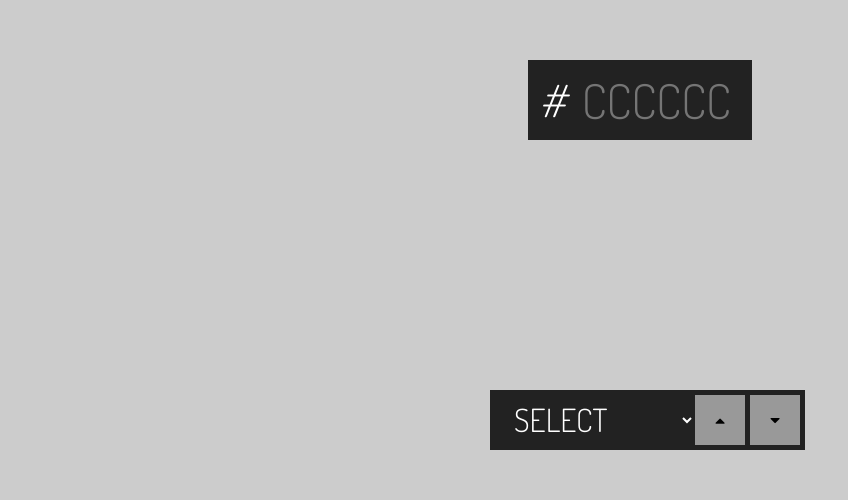
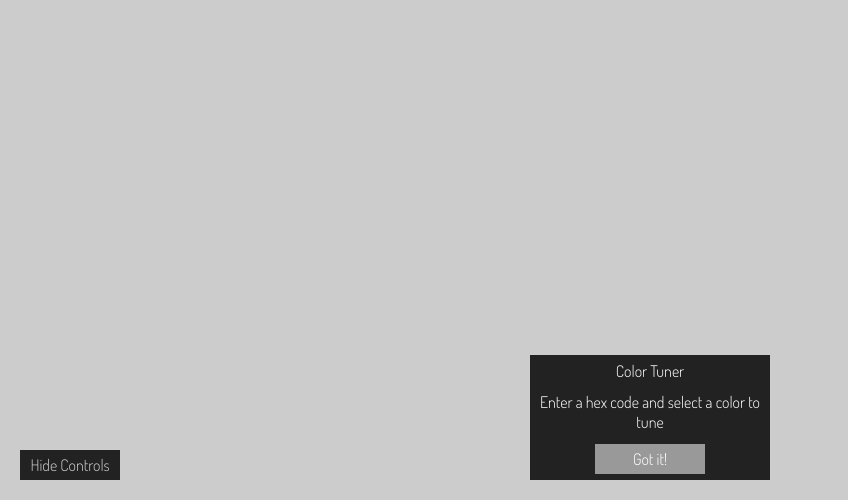
Before and after one commit to thesamtang/color-shift, a plain HTML site: page index.html in a window 1280 px wide. Shown: the part 300-800 px from the top of the page, without its empty margins (0-848 px from the left). Drawn offline with nearby package versions, Linux system fonts and the light colour scheme.

Commit message:
change UI, add greeting, add controls toggle

```diff
--- a/css/style.css
+++ b/css/style.css
@@ -1,6 +1,10 @@
 html, input, select, #hash {
     font-family: 'Dosis', sans-serif;
     font-weight: 300;
+}
+
+body {
+    background-color: #ccc;
 }
 
 #stage {
@@ -10,16 +14,52 @@ html, input, select, #hash {
     left: 0;
     position: fixed;
     display: flex;
-    flex-direction: row;
+    flex-direction: column;
     justify-content: center;
     align-items: center;
 
 }
 
+#greeting {
+    color: #fff;
+    display: flex;
+    flex-direction: column;
+    align-content: space-between;
+    z-index: 11;
+}
+
+#greeting span {
+    display: inline-block;
+    margin: auto;
+    text-align: center;
+}
+
+#controls, #greeting {
+    width: 220px;
+    height: 125px;
+    padding: 0px 10px 0px 10px;
+    background-color: #222;
+    position: fixed;
+    margin-left: -110px;
+    left: 50%;
+    bottom: 20px;
+
+    -webkit-transition: 0.3s ease-out;
+	-moz-transition:    0.3s ease-out;
+	-o-transition:      0.3s ease-out;
+	-ms-transition:     0.3s ease-out;
+    transition:         0.3s ease-out;
+}
+
+#controls {
+    z-index: 10;
+}
+
 #color-form {
     background-color: #222;
-    padding-left: 10px;
     color: #fff;
+    margin-left: auto;
+    margin-right: auto;
 }
 
 input[type=text],
@@ -43,26 +83,16 @@ input[type=text]:active
     margin-right: 3px;
 }
 
-#controls {
-    width: 305px;
-    height: 50px;
-    margin-left: -150px;
-    left: 50%;
-    position: fixed;
-    z-index: 10;
-    bottom: 50px;
-    border: 5px solid #222;
-    background-color: #000;
+#modifiers {
+    background-color: #222;
 }
 
 #color-chooser {
-    width: 200px;
-    height: 50px;
-    //display: inline;
+    width: 150px;
+    height: 30px;
     background-color: #222;
     float: left;
-    padding-left: 15px;
-    font-size: 2em;
+    font-size: 1.2em;
     color: #fff;
     border: none;
 }
@@ -72,14 +102,13 @@ input[type=text]:active
 }
 
 .btn {
-    width: 50px;
-    height: 50px;
+    width: 30px;
+    height: 30px;
     text-align: center;
-    line-height: 50px;
+    line-height: 30px;
     background-color: #999999;
     margin: auto;
-    display: inline;
-    float: right;
+    display: inline-block;
 
     -webkit-touch-callout: none;
     -webkit-user-select: none;
@@ -97,22 +126,39 @@ input[type=text]:active
     cursor: pointer;
 }
 
-.hover-red {
-    background-color: #000;
+#greeting-btn {
+    width: 50%;
 }
 
 #error {
-    width: 300px;
+    width: 220px;
     height: 50px;
     padding 10px;
     background-color: #222;
     color: #f00;
-    font-size: 20px;
+    font-size: 1em;
     text-align: center;
     line-height: 50px;
     position: fixed;
-    top: 50px;
+    top: 20px;
     left: 50%;
     z-index: 10;
-    margin-left: -150px;
+    margin-left: -110px;
 }
+
+#toggle-controls {
+    width: 100px;
+    height: 30px;
+    background-color: #222;
+    color: #ccc;
+    line-height: 30px;
+    text-align: center;
+    position: fixed;
+    bottom: 20px;
+    left: 20px;
+}
+
+#toggle-controls:hover {
+    cursor: pointer;
+    color: #fff;
+}
--- a/index.html
+++ b/index.html
@@ -10,21 +10,31 @@
 </head>
 
 <body ng-app="ColorTuner" ng-controller="StageController">
-    <div id="stage" ng-style="{'background-color': stage.currentColor}">
+    <div id="stage" ng-style="{'background-color': stage.currentColor}"></div>
+
+    <div id="greeting">
+        <span>Color Tuner</span>
+        <span>Enter a hex code and select a color to tune</span>
+        <div class="btn" id="greeting-btn" ng-click="greeting.confirm()">Got it!</div>
+    </div>
+
+    <div id="controls">
         <form id="color-form" ng-submit="hexSubmit()">
             <span id="hash"><em>&num;</em></span>
             <input id="hex" type="text" placeholder="CCCCCC" autofocus="autofocus" maxlength="6" ng-model="stage.hexInput">
         </form>
 
+        <div id="modifiers" ng-hide="greeting.show">
+            <select id="color-chooser" ng-model="controls.modifier" ng-options="option.text for option in controls.modifiers"></select>
+            <div class="btn" id="down" ng-style="{'background-color': controls.modifier.btnColor}" ng-click="controls.tune('decrease')"><i class="fa fa-caret-down"></i>
+            </div>
+            <div class="btn" id="up" ng-style="{'background-color': controls.modifier.btnColor}" ng-click="controls.tune('increase')"><i class="fa fa-caret-up"></i>
+            </div>
+        </div>
+
     </div>
 
-    <div id="controls">
-        <select id="color-chooser" ng-model="controls.modifier" ng-options="option.text for option in controls.modifiers"></select>
-        <div class="btn" id="down" ng-style="{'background-color': controls.modifier.btnColor}" ng-click="controls.tune('decrease')"><i class="fa fa-caret-down"></i>
-        </div>
-        <div class="btn" id="up" ng-style="{'background-color': controls.modifier.btnColor}" ng-click="controls.tune('increase')"><i class="fa fa-caret-up"></i>
-        </div>
-    </div>
+    <div id="toggle-controls" ng-click="controls.toggle()">{{controls.state}} Controls</div>
 
     <div id="error" ng-show="stage.error">{{stage.errorText}}</div>
 
@@ -32,7 +42,7 @@
     <script src="js/app.js"></script>
     <script src="js/convert.js"></script>
 
--->
+
 </body>
 
 </html>
--- a/js/app.js
+++ b/js/app.js
@@ -3,30 +3,57 @@ var colorApp = angular.module("ColorTuner", []);
 colorApp.controller("StageController", function($scope) {
     "use strict";
 
-    // Namespaces
-    $scope.stage = {};
-    $scope.controls = {};
+    // Model defaults
+    $scope.greeting = {};
+    $scope.stage = {
+        currentColor: "#CCCCCC",
+        hexInput: "",
+        error: false,
+        errorText: ""
+    };
+    $scope.controls = {
+        modifiers: [
+            {id: 0, text: "SELECT", value: "none", btnColor: "#999", active: [0, 0, 0]},
+            {id: 1, text: "RED", value: "red", btnColor: "#DE3E46", active: [1, 0, 0]},
+            {id: 2, text: "BLUE", value: "blue", btnColor: "#3E3EDE", active: [0, 0, 1]},
+            {id: 3, text: "GREEN", value: "green", btnColor: "#3EDE56", active: [0, 1, 0]},
+            {id: 4, text: "YELLOW", value: "yellow", btnColor: "#FFFF66", active: [1, 1, 0]},
+            {id: 5, text: "WHITE", value: "white", btnColor: "#fff", active: [0, 0, 1]}
+        ],
+        modifier: modifiers[0],
+        state: "Hide"
+    };
 
-    // Model declarations
+
     $scope.colorStack = ["#CCCCCC"];
-
-    $scope.stage.currentColor = "#CCCCCC";
-    $scope.stage.hexInput = "";
-    $scope.stage.error = false;
-    $scope.stage.errorText = "";
-
-    $scope.controls.modifiers = [
-        {id: 0, text: "SELECT", value: "none", btnColor: "#999", active: [0, 0, 0]},
-        {id: 1, text: "RED", value: "red", btnColor: "#DE3E46", active: [1, 0, 0]},
-        {id: 2, text: "BLUE", value: "blue", btnColor: "#3E3EDE", active: [0, 0, 1]},
-        {id: 3, text: "GREEN", value: "green", btnColor: "#3EDE56", active: [0, 1, 0]},
-        {id: 4, text: "YELLOW", value: "yellow", btnColor: "#FFFF66", active: [1, 1, 0]},
-        {id: 5, text: "WHITE", value: "white", btnColor: "#fff", active: [0, 0, 1]}
-    ];
-    $scope.controls.modifier = $scope.controls.modifiers[0];
 
 
     // Controller functions
+    $scope.greeting.confirm = function() {
+        _toggle(document.getElementById("greeting"), 0);
+    }
+
+    $scope.controls.toggle = function() {
+        console.log("click");
+        $scope.controls.state = ($scope.controls.state === "Show") ? "Hide" : "Show";
+         console.log($scope.controls.state);
+        var controls = document.getElementById("controls");
+        if ($scope.controls.state === "Hide") _toggle(controls, 1);
+        else if ($scope.controls.state === "Show") _toggle(controls, 0);
+    }
+
+    var _toggle = function(element, state) {
+        if (state) {
+            element.style.opacity = "1";
+            element.style.filter = "alpha(opacity=1)"; // IE
+            element.style.visibility = "visible";
+        } else {
+            element.style.opacity = "0";
+            element.style.filter = "alpha(opacity=1)"; // IE
+            element.style.visibility = "hidden";
+        }
+    }
+
     var _setStageColor = function(hexcode) {
         $scope.colorStack.push(hexcode);
         $scope.stage.currentColor = hexcode;
@@ -51,7 +78,6 @@ colorApp.controller("StageController", function($scope) {
     };
 
     var _rgbTune = function(direction) {
-
         var active = $scope.controls.modifier.active,
             rgb = Convert.hexToRgbArr($scope.stage.currentColor),
             tuningError = false;
```
